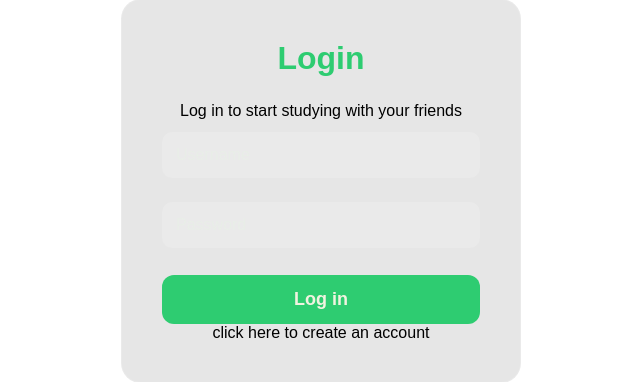
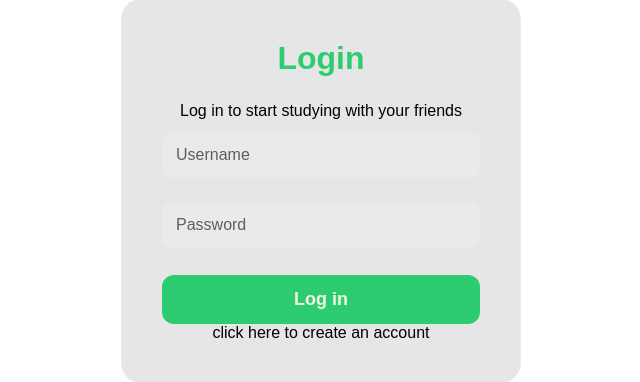
Before and after one commit to faheem007-git/studyroom, a Flask app: page /login in a window 1280 px wide. Shown: the part 160-542 px from the top of the page, without its empty margins (319-959 px from the left). Run offline with Flask 3, Linux system fonts and the light colour scheme.

Commit message:
commiting the css changes

```diff
--- a/static/style.css
+++ b/static/style.css
@@ -174,3 +174,8 @@ input::placehlder{
     box-sizing: border-box;
     font-family: "Poppins", sans-serif;
 }
+
+::placeholder {
+    color: #000;
+    opacity: 1;
+}
--- a/templates/login.html
+++ b/templates/login.html
@@ -39,7 +39,7 @@
         }
 
         .login-input::placeholder {
-            color: #E8F0E6;
+            color: #000;
             opacity: 0.6;
         }
 
```
Also changed, not shown: static/start.css (line endings or trailing spaces).
